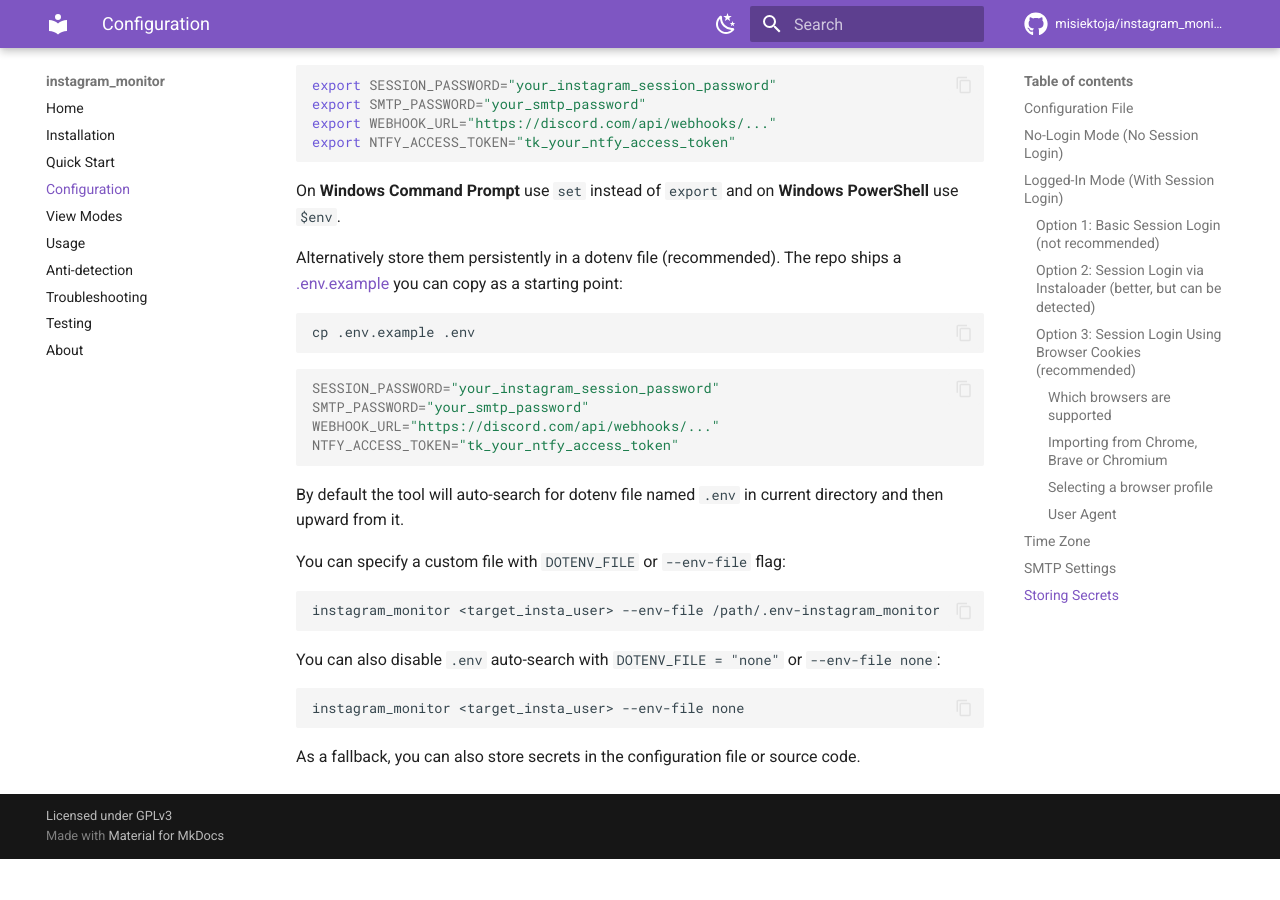
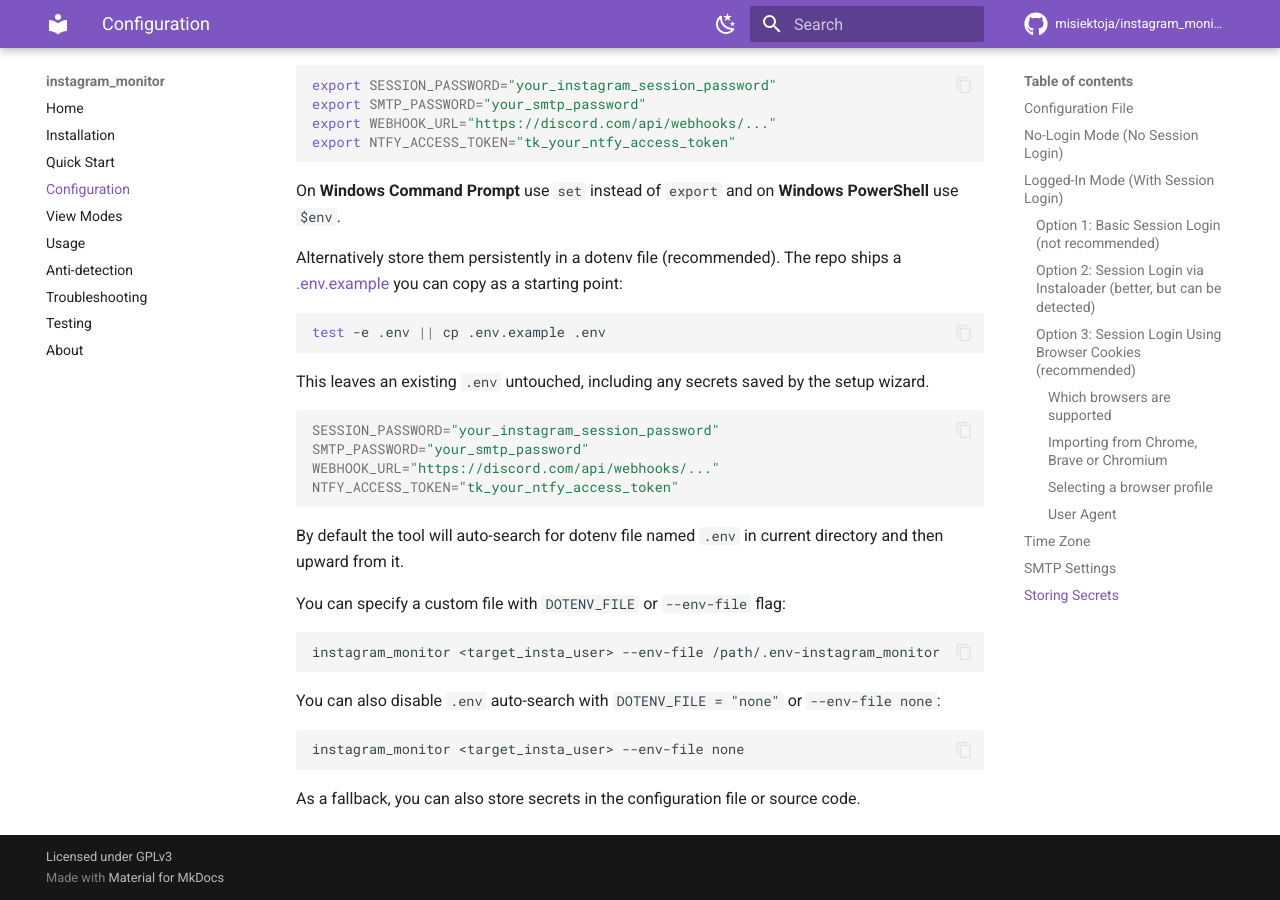
Before and after one commit to misiektoja/instagram_monitor, an MkDocs documentation site: the page built from docs/configuration.md, in a window 1280 px wide and 900 px high, scrolled down 5590 px. Built offline with MkDocs 1.6.1 and Material for MkDocs 9.7.7, drawn with Linux system fonts in a browser that asks for light colours; comment, search, counter and statistics services are not loaded; before the commit the page ends 6449 px from its top, so only the background shows below that.

Commit message:
docs(configuration): preserve existing dotenv files

````diff
--- a/docs/configuration.md
+++ b/docs/configuration.md
@@ -208,8 +208,10 @@ On **Windows Command Prompt** use `set` instead of `export` and on **Windows Pow
 Alternatively store them persistently in a dotenv file (recommended). The repo ships a [.env.example](https://github.com/misiektoja/instagram_monitor/blob/main/.env.example) you can copy as a starting point:
 
 ```sh
-cp .env.example .env
+test -e .env || cp .env.example .env
 ```
+
+This leaves an existing `.env` untouched, including any secrets saved by the setup wizard.
 
 ```ini
 SESSION_PASSWORD="your_instagram_session_password"
````
